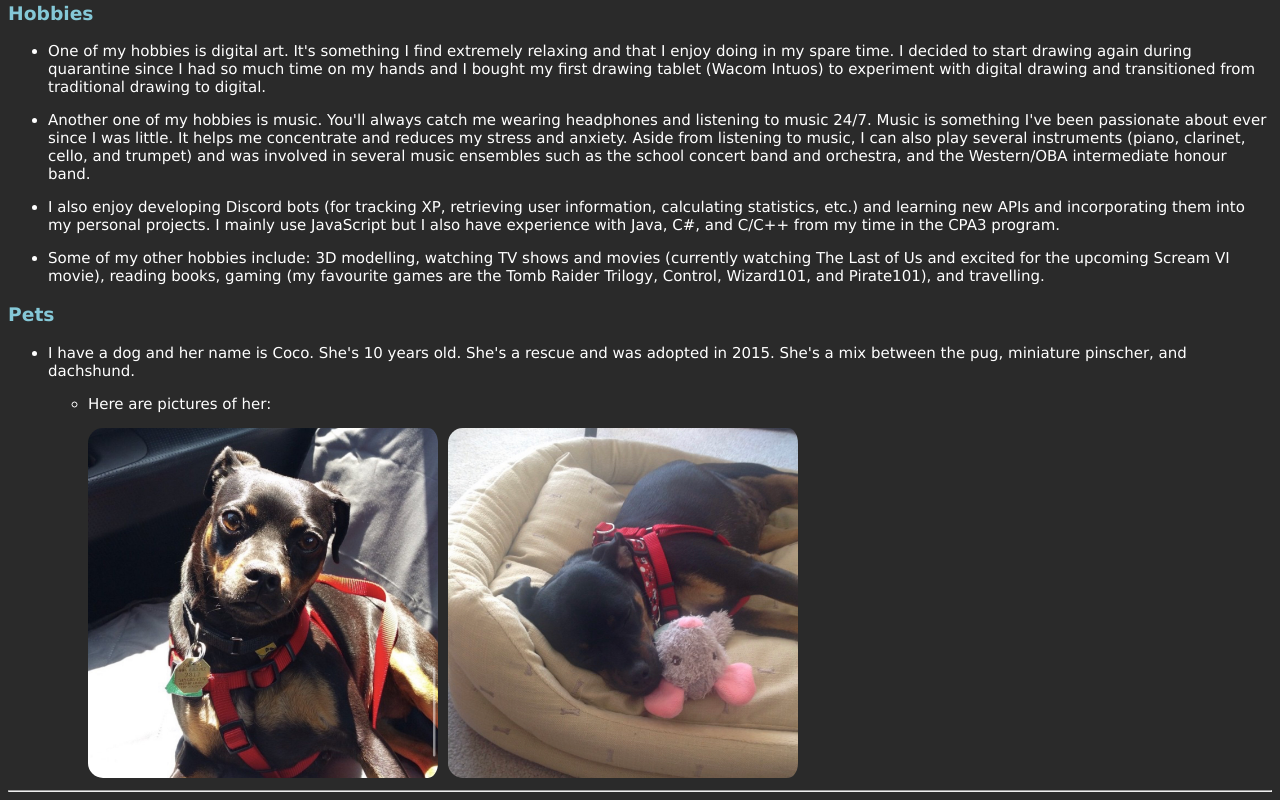
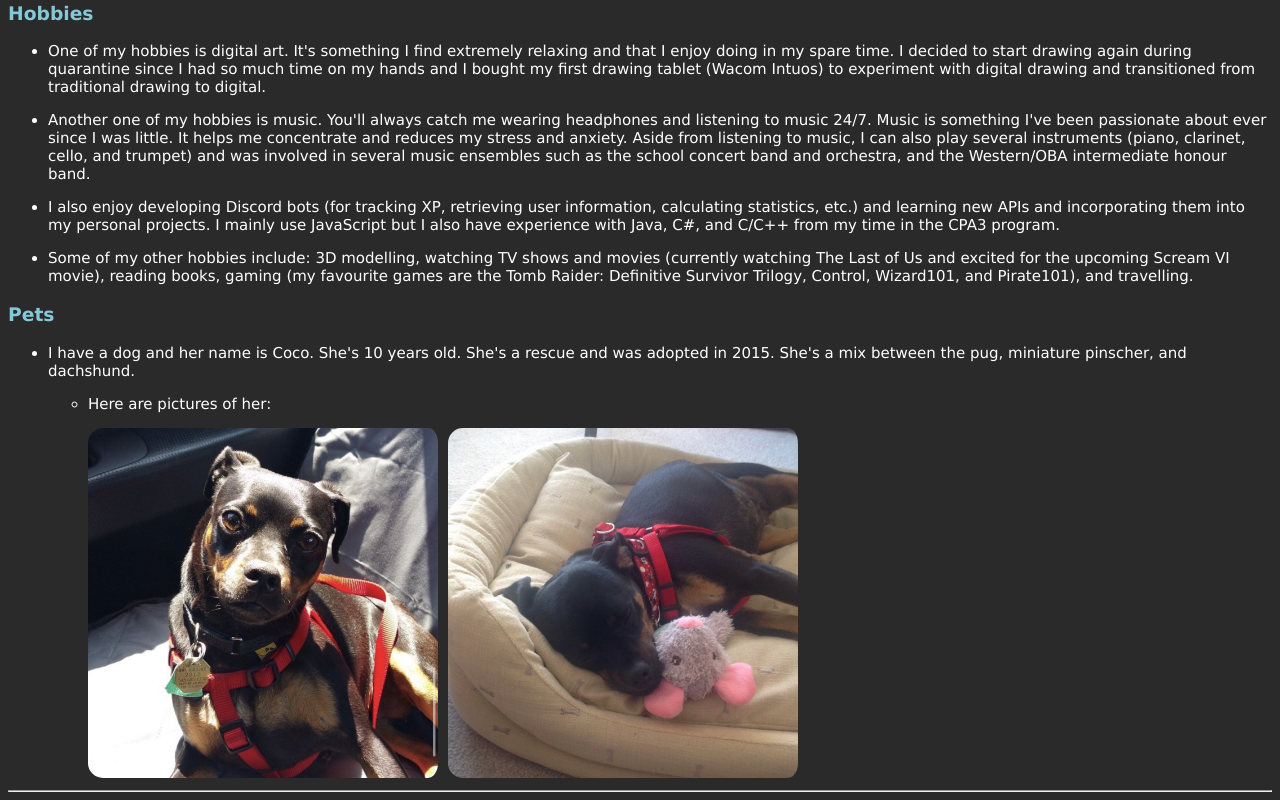
Before and after one commit to Sssanp/Neira_S_HW1, a plain HTML site: page index.html in a window 1280 px wide. Shown: the part 1461-2261 px from the top of the page. Drawn offline with Linux system fonts and the light colour scheme.

Commit message:
Updating README and index.html

```diff
--- a/index.html
+++ b/index.html
@@ -86,7 +86,7 @@
       etc.) and learning new APIs and incorporating them into my personal projects. I mainly use JavaScript but I also
       have experience with Java, C#, and C/C++ from my time in the CPA3 program.</li>
     <li>Some of my other hobbies include: 3D modelling, watching TV shows and movies (currently watching The Last of Us
-      and excited for the upcoming Scream VI movie), reading books, gaming (my favourite games are the Tomb Raider Trilogy,
+      and excited for the upcoming Scream VI movie), reading books, gaming (my favourite games are the Tomb Raider: Definitive Survivor Trilogy,
       Control, Wizard101, and Pirate101), and travelling.</li>
   </ul>
 
```
Also changed, not shown: 1 other file.
